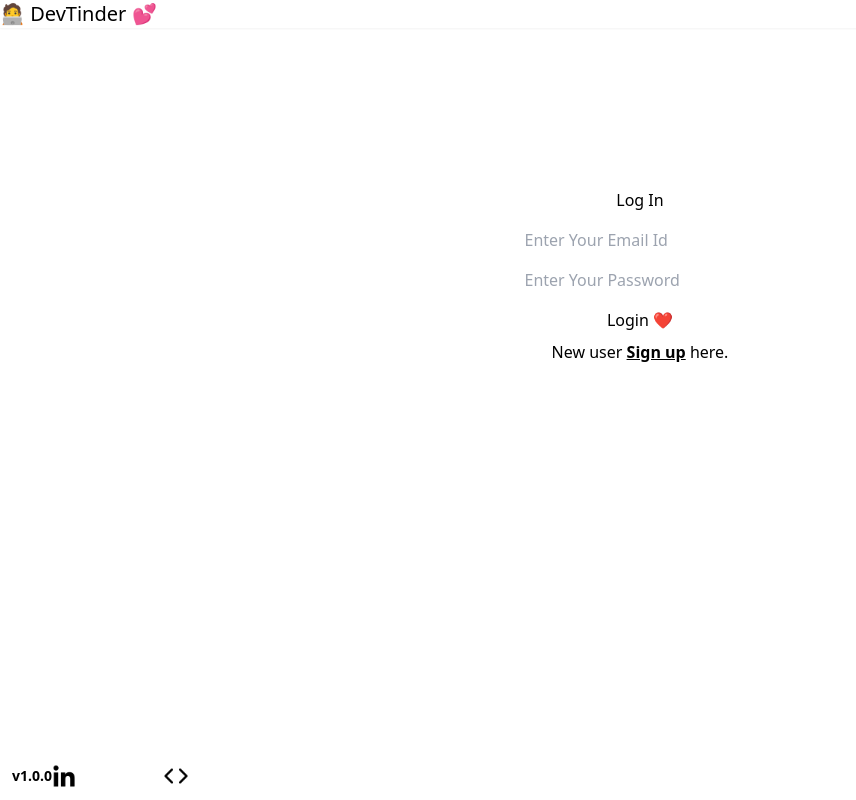
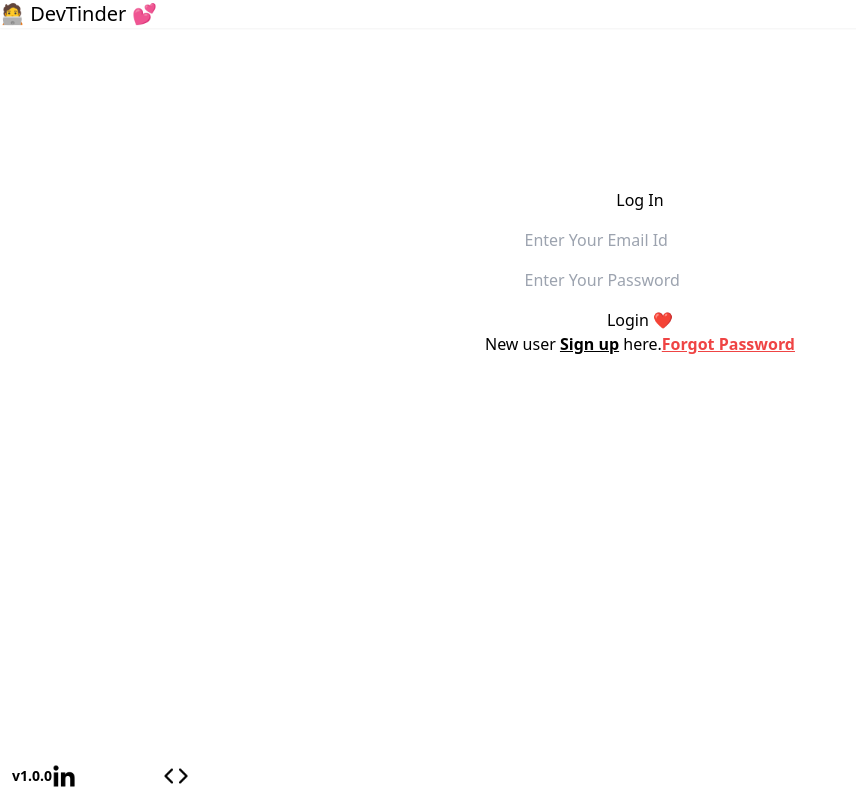
Before and after one commit to rkchoudhury/devTinder, a React (Vite) app in the folder client-web/: page /login in a window 1280 px wide. Shown: the whole page, without its empty margins (0-856 px from the left). Built offline with nearby package versions, Linux system fonts and the light colour scheme; no server answers.

Commit message:
Added forgot password route

```diff
--- a/client-web/src/navigation/AppNavigator.tsx
+++ b/client-web/src/navigation/AppNavigator.tsx
@@ -15,6 +15,7 @@
 import { ConnectionRequest } from "../screens/connectionRequest/ConnectionRequest";
 import { Connections } from "../screens/connection/Connections";
 import { Signup } from "../screens/signup/Signup";
+import { ForgotPassword } from "../screens/forgotPassword/ForgotPassword";
 
 // const appRouter = createBrowserRouter([
 //   {
@@ -53,6 +54,10 @@
           {/* Children routes */}
           <Route path={ROUTE_NAMES.LOGIN} element={<LogIn />} />
           <Route path={ROUTE_NAMES.SIGNUP} element={<Signup />} />
+          <Route
+            path={ROUTE_NAMES.FORGOT_PASSWORD}
+            element={<ForgotPassword />}
+          />
           <Route path={ROUTE_NAMES.HOME} element={<Feed />} />
           <Route path={ROUTE_NAMES.PROFILE} element={<Profile />} />
           <Route
--- a/client-web/src/navigation/Routes.ts
+++ b/client-web/src/navigation/Routes.ts
@@ -5,6 +5,7 @@
   CONNECTION_REQUEST: "/requests",
   CONNECTIONS: "/connections",
   SIGNUP: "/signup",
+  FORGOT_PASSWORD: "/password",
 };
 
 export { ROUTE_NAMES };
--- /dev/null
+++ b/client-web/src/screens/forgotPassword/ForgotPassword.tsx
@@ -0,0 +1,5 @@
+import React from "react";
+
+export const ForgotPassword = () => {
+  return <div>ForgotPassword</div>;
+};
--- a/client-web/src/screens/login/LogIn.tsx
+++ b/client-web/src/screens/login/LogIn.tsx
@@ -64,10 +64,16 @@
               Login ❤️
             </button>
           </div>
-          <p className="mt-2" onClick={() => navigate(ROUTE_NAMES.SIGNUP)}>
+          <label className="mt-2" onClick={() => navigate(ROUTE_NAMES.SIGNUP)}>
             New user <b className="underline hover:cursor-pointer">Sign up</b>{" "}
             here.
-          </p>
+          </label>
+          <label
+            className="underline hover:cursor-pointer text-red-500 font-semibold"
+            onClick={() => navigate(ROUTE_NAMES.FORGOT_PASSWORD)}
+          >
+            Forgot Password
+          </label>
         </div>
       </div>
     </div>
```
